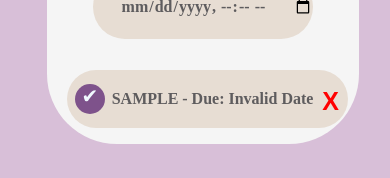
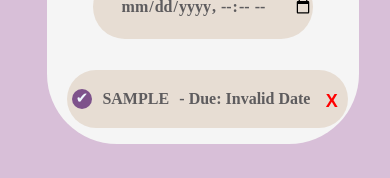
Before and after one commit to LisC-web/Listify, a plain HTML site: page index.html in a window 390 px wide. Both pictures are taken after typing "Sample" into the empty fields and a click on the button "Add". Shown: the part 459-637 px from the top of the page. Drawn offline with Linux system fonts and the light colour scheme.

Commit message:
cheanged font sizes

```diff
--- a/style.css
+++ b/style.css
@@ -299,19 +299,28 @@ li {
         width: 100%;
         margin-right: 10%;
         display: flex;
+        justify-content: space-around;
         flex-wrap: wrap;
     }
 
     .task-text, .task-time {
-
+        margin: 0;
         font-size: 16px;
     }
 
     .done-btn {
-        width: 30px;
-        height: 30px;
+        width: 20px;
+        height: 20px;
+        margin: 0;
     }
+
+    .done-btn::after {
+        content: "✔";
+        margin: 0 auto;
+        font-size: 15px;
+    }
+
     .delete-btn {
-        font-size: 25px;
+        font-size: 18px;
     }
 }
```
